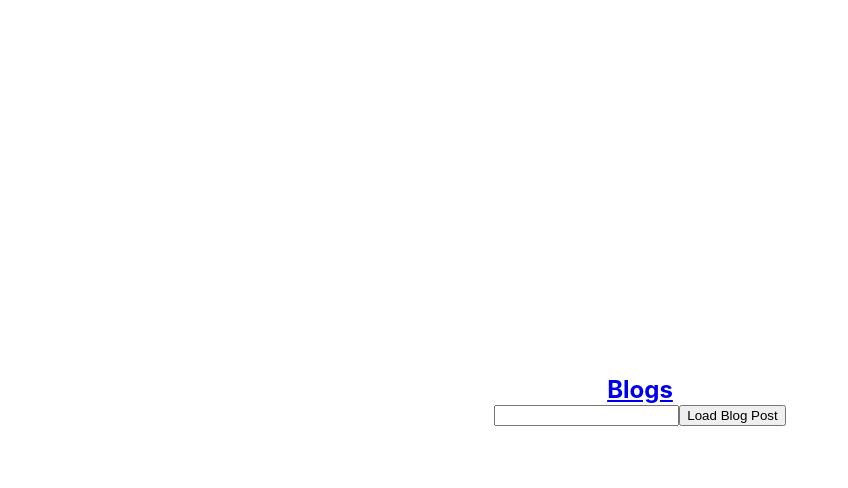
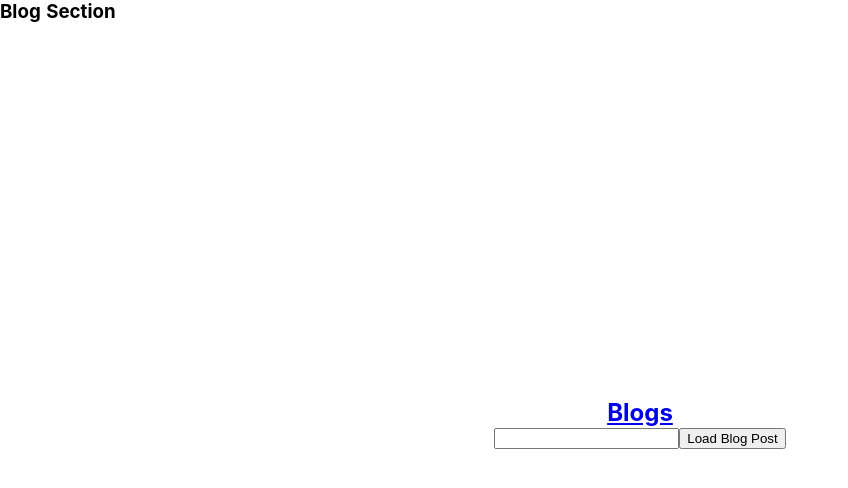
Before and after one commit to TheLurkingDev/nuxt-app, a Nuxt app: page / in a window 1280 px wide. Shown: the top 488 px of the page, without its empty margins (0-848 px from the left). Built offline with nearby package versions, Linux system fonts and the light colour scheme.

Commit message:
Setting up a custom 'layout.vue'. Using a custom 'error.vue'.

```diff
--- /dev/null
+++ b/layouts/blogs.vue
@@ -0,0 +1,56 @@
+<template>
+  <div>
+    <h3>Blog Section</h3>
+    <nuxt/>
+  </div>
+</template>
+
+<style>
+html {
+  font-family: 'Source Sans Pro', -apple-system, BlinkMacSystemFont, 'Segoe UI',
+    Roboto, 'Helvetica Neue', Arial, sans-serif;
+  font-size: 16px;
+  word-spacing: 1px;
+  -ms-text-size-adjust: 100%;
+  -webkit-text-size-adjust: 100%;
+  -moz-osx-font-smoothing: grayscale;
+  -webkit-font-smoothing: antialiased;
+  box-sizing: border-box;
+}
+
+*,
+*:before,
+*:after {
+  box-sizing: border-box;
+  margin: 0;
+}
+
+.button--green {
+  display: inline-block;
+  border-radius: 4px;
+  border: 1px solid #3b8070;
+  color: #3b8070;
+  text-decoration: none;
+  padding: 10px 30px;
+}
+
+.button--green:hover {
+  color: #fff;
+  background-color: #3b8070;
+}
+
+.button--grey {
+  display: inline-block;
+  border-radius: 4px;
+  border: 1px solid #35495e;
+  color: #35495e;
+  text-decoration: none;
+  padding: 10px 30px;
+  margin-left: 15px;
+}
+
+.button--grey:hover {
+  color: #fff;
+  background-color: #35495e;
+}
+</style>
--- /dev/null
+++ b/layouts/error.vue
@@ -0,0 +1,13 @@
+<template>
+    <h1>Error Occurred</h1>
+</template>
+
+<script>
+export default {
+
+}
+</script>
+
+<style>
+
+</style>
--- a/pages/index.vue
+++ b/pages/index.vue
@@ -21,7 +21,8 @@
     onClick() {
       this.$router.push('/blog/' + this.bid);
     }
-  }
+  },
+  layout: 'blogs'
 }
 </script>
 
```
